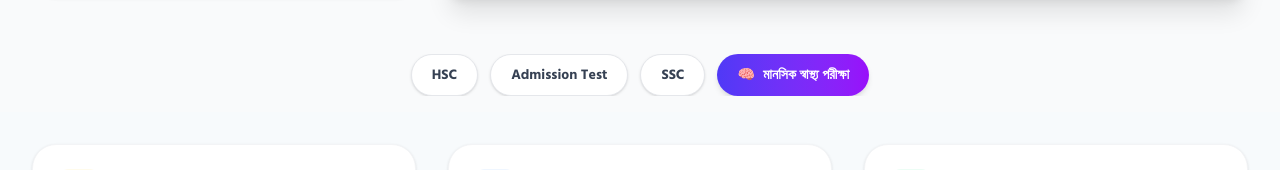
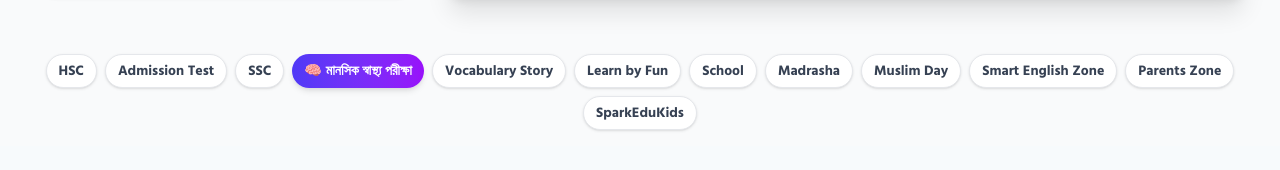
Before and after one commit to RusulAzom/bcspark, a Next.js app: page / in a window 1280 px wide. Shown: the part 574-744 px from the top of the page. Built offline with nearby package versions, Linux system fonts and the light colour scheme.

Commit message:
home page floting button section added

```diff
--- a/src/components/HeroSection.jsx
+++ b/src/components/HeroSection.jsx
@@ -96,21 +96,45 @@ export default function HeroSection() {
         </div>
       </section>
 
-      {/* কুইক ক্যাটাগরি বাটন রো — হিরো স্লাইডারের নিচে */}
+      {/* কুইক ক্যাটাগরি ক্লাউড ট্যাগ রো — হিরো স্লাইডারের নিচে */}
       <section className="mx-auto max-w-7xl px-4 sm:px-6 lg:px-8 mt-6">
-        <div className="flex overflow-x-auto whitespace-nowrap scrollbar-hide gap-3 justify-center lg:justify-center">
-          <Link href="#" className="shrink-0 rounded-full border border-gray-200 bg-white px-5 py-2.5 text-sm font-bold text-gray-700 shadow-sm hover:shadow-md hover:border-accent hover:text-accent transition-all active:scale-95">
+        <div className="flex flex-wrap gap-2 justify-center">
+          <Link href="#" className="rounded-full border border-gray-200 bg-white px-3 py-1.5 text-xs md:text-sm font-bold text-gray-700 shadow-sm hover:shadow hover:border-accent hover:text-accent transition-all active:scale-95">
             HSC
           </Link>
-          <Link href="#" className="shrink-0 rounded-full border border-gray-200 bg-white px-5 py-2.5 text-sm font-bold text-gray-700 shadow-sm hover:shadow-md hover:border-accent hover:text-accent transition-all active:scale-95">
+          <Link href="#" className="rounded-full border border-gray-200 bg-white px-3 py-1.5 text-xs md:text-sm font-bold text-gray-700 shadow-sm hover:shadow hover:border-accent hover:text-accent transition-all active:scale-95">
             Admission Test
           </Link>
-          <Link href="#" className="shrink-0 rounded-full border border-gray-200 bg-white px-5 py-2.5 text-sm font-bold text-gray-700 shadow-sm hover:shadow-md hover:border-accent hover:text-accent transition-all active:scale-95">
+          <Link href="#" className="rounded-full border border-gray-200 bg-white px-3 py-1.5 text-xs md:text-sm font-bold text-gray-700 shadow-sm hover:shadow hover:border-accent hover:text-accent transition-all active:scale-95">
             SSC
           </Link>
-          <Link href="/psychology-test-bangla" className="shrink-0 rounded-full bg-gradient-to-r from-indigo-600 to-purple-600 px-5 py-2.5 text-sm font-bold text-white shadow-md hover:shadow-lg hover:from-indigo-700 hover:to-purple-700 transition-all active:scale-95 flex items-center gap-2">
+          <Link href="/psychology-test-bangla" className="rounded-full bg-gradient-to-r from-indigo-600 to-purple-600 px-3 py-1.5 text-xs md:text-sm font-bold text-white shadow-md hover:shadow-lg hover:from-indigo-700 hover:to-purple-700 transition-all active:scale-95 flex items-center gap-1">
             <span>🧠</span>
             <span>মানসিক স্বাস্থ্য পরীক্ষা</span>
+          </Link>
+          <Link href="#" className="rounded-full border border-gray-200 bg-white px-3 py-1.5 text-xs md:text-sm font-bold text-gray-700 shadow-sm hover:shadow hover:border-accent hover:text-accent transition-all active:scale-95">
+            Vocabulary Story
+          </Link>
+          <Link href="#" className="rounded-full border border-gray-200 bg-white px-3 py-1.5 text-xs md:text-sm font-bold text-gray-700 shadow-sm hover:shadow hover:border-accent hover:text-accent transition-all active:scale-95">
+            Learn by Fun
+          </Link>
+          <Link href="#" className="rounded-full border border-gray-200 bg-white px-3 py-1.5 text-xs md:text-sm font-bold text-gray-700 shadow-sm hover:shadow hover:border-accent hover:text-accent transition-all active:scale-95">
+            School
+          </Link>
+          <Link href="#" className="rounded-full border border-gray-200 bg-white px-3 py-1.5 text-xs md:text-sm font-bold text-gray-700 shadow-sm hover:shadow hover:border-accent hover:text-accent transition-all active:scale-95">
+            Madrasha
+          </Link>
+          <Link href="#" className="rounded-full border border-gray-200 bg-white px-3 py-1.5 text-xs md:text-sm font-bold text-gray-700 shadow-sm hover:shadow hover:border-accent hover:text-accent transition-all active:scale-95">
+            Muslim Day
+          </Link>
+          <Link href="#" className="rounded-full border border-gray-200 bg-white px-3 py-1.5 text-xs md:text-sm font-bold text-gray-700 shadow-sm hover:shadow hover:border-accent hover:text-accent transition-all active:scale-95">
+            Smart English Zone
+          </Link>
+          <Link href="#" className="rounded-full border border-gray-200 bg-white px-3 py-1.5 text-xs md:text-sm font-bold text-gray-700 shadow-sm hover:shadow hover:border-accent hover:text-accent transition-all active:scale-95">
+            Parents Zone
+          </Link>
+          <Link href="#" className="rounded-full border border-gray-200 bg-white px-3 py-1.5 text-xs md:text-sm font-bold text-gray-700 shadow-sm hover:shadow hover:border-accent hover:text-accent transition-all active:scale-95">
+            SparkEduKids
           </Link>
         </div>
       </section>
```
